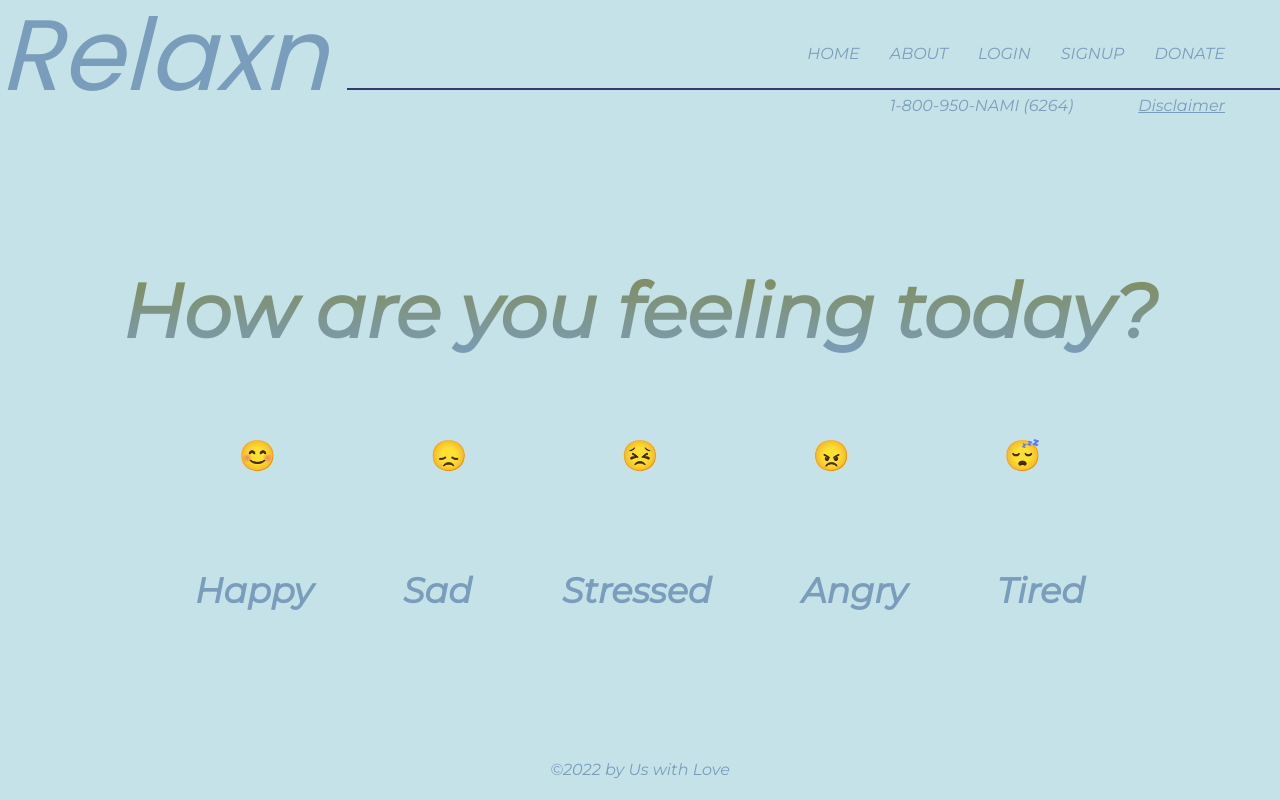
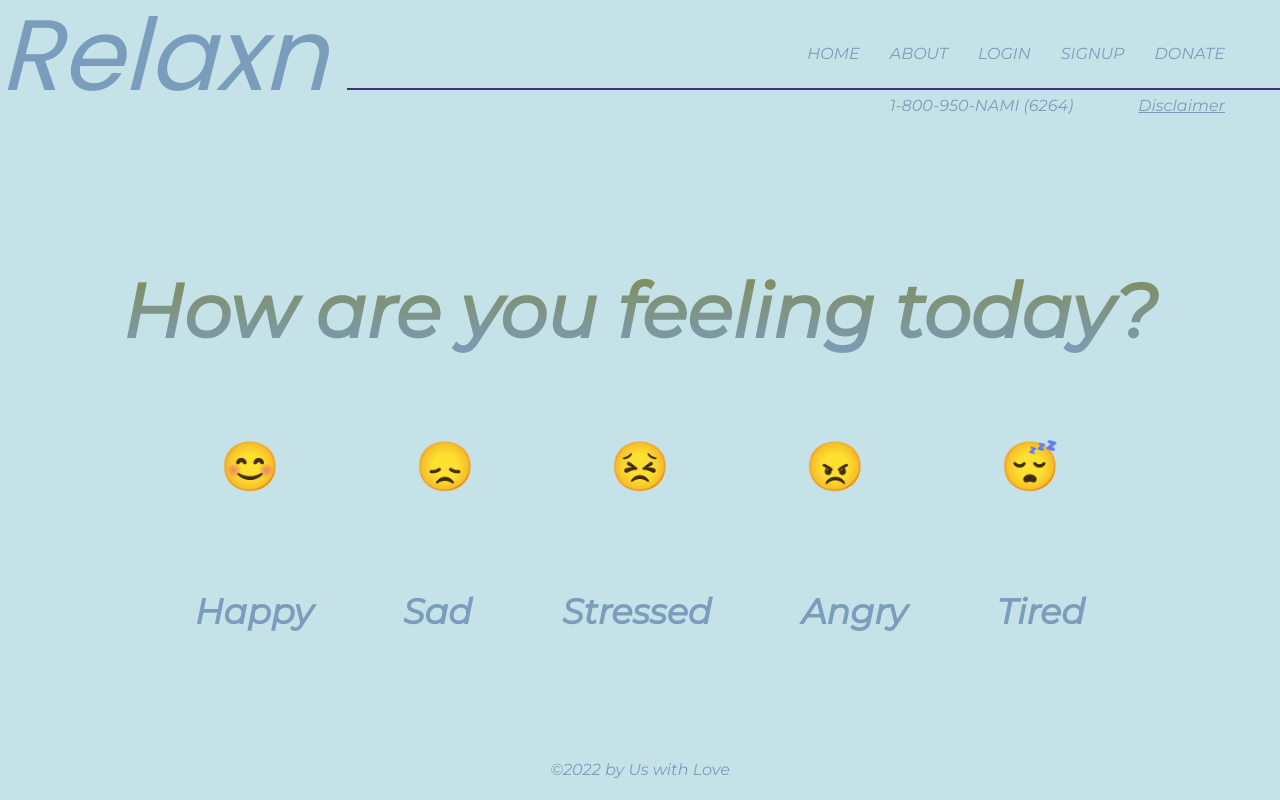
Before and after one commit to Brock-Merritt/Relaxn, a React (Create React App) app in the folder client/: page / in a window 1280 px wide. Built offline with nearby package versions, Linux system fonts and the light colour scheme.

Commit message:
scaled emoji size up on src/components/Home/index.js

```diff
--- a/client/src/Components/Home/index.js
+++ b/client/src/Components/Home/index.js
@@ -11,11 +11,11 @@ function Home() {
         <div>
             <h1 className="main-title">How are you feeling today?</h1>
             <div className="emotion-icon">
-                <Link to="/Happy">😊</Link>
-                <Link to="/Sad">😞</Link>
-                <Link to="/Stressed">😣</Link>
-                <Link to="/Angry">😠</Link>
-                <Link to="/Tired">😴</Link>
+                <Link to="/Happy"><font size="+4">😊</font></Link>
+                <Link to="/Sad"><font size="+4">😞</font></Link>
+                <Link to="/Stressed"><font size="+4">😣</font></Link>
+                <Link to="/Angry"><font size="+4">😠</font></Link>
+                <Link to="/Tired"><font size="+4">😴</font></Link>
             </div>
             <div className="emotion-name">
                 <div>Happy</div>
```
